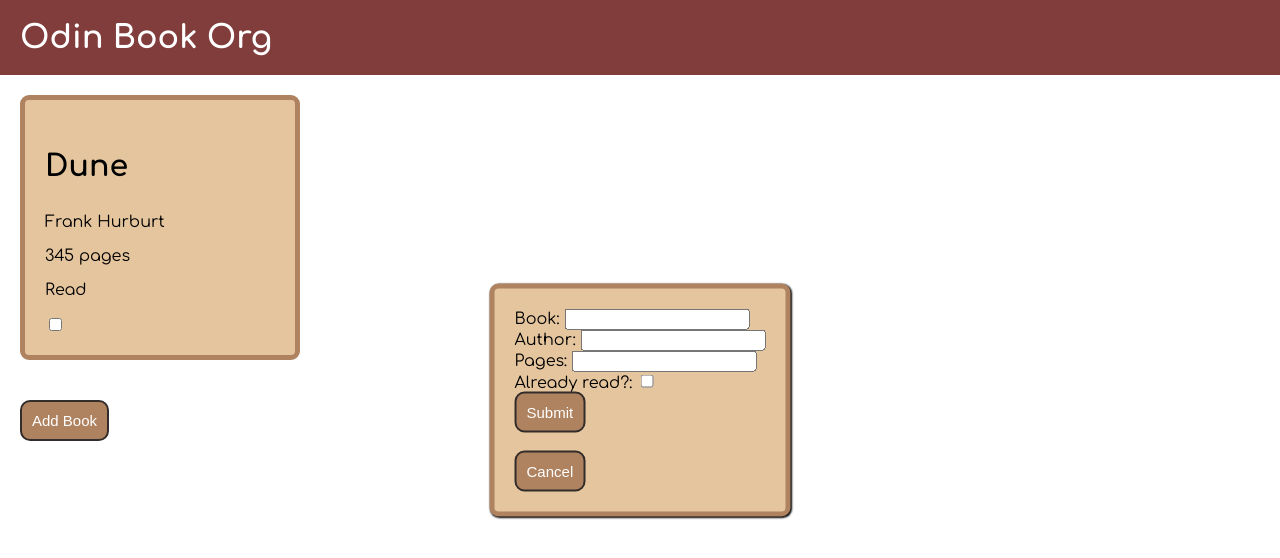
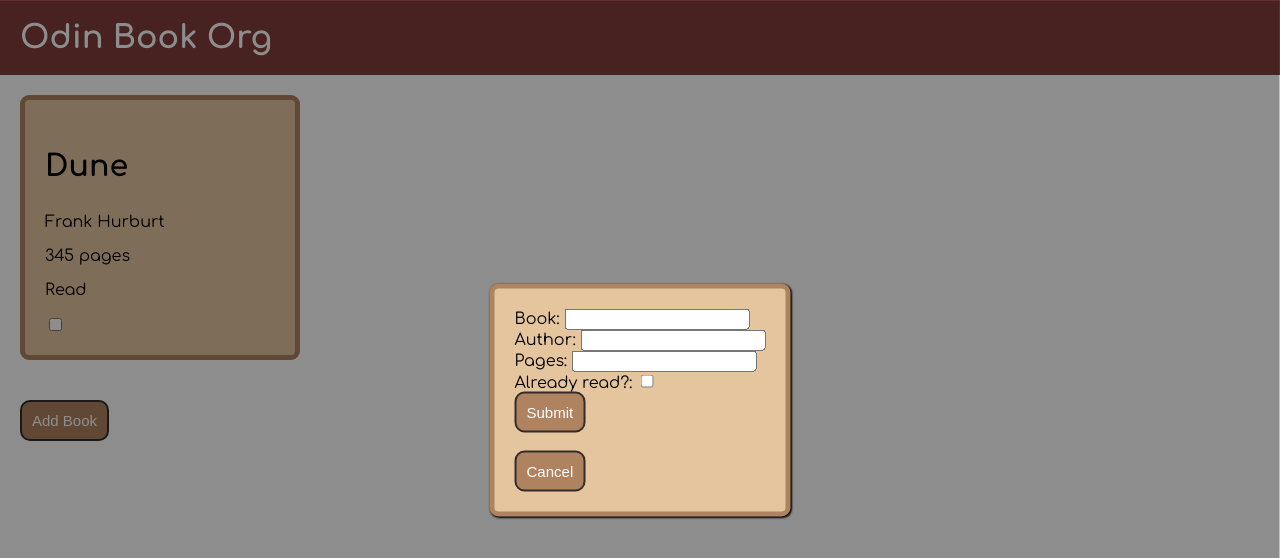
Before and after one commit to Moolmancell/book_navigation, a plain HTML site: page index.html in a window 1280 px wide. Both pictures are taken after a click on the button "Add Book". Shown: the top 558 px of the page. Drawn offline with Linux system fonts and the light colour scheme.

Commit message:
Add dim background element

```diff
--- a/index.html
+++ b/index.html
@@ -38,6 +38,7 @@
             <button type="submit" id="submitButton">Submit</button>
             <br>
             <button type="button" id="cancelButton">Cancel</button>
+            <div class="dim_background"></div>
         </form>
     </div>
 </body>
```
